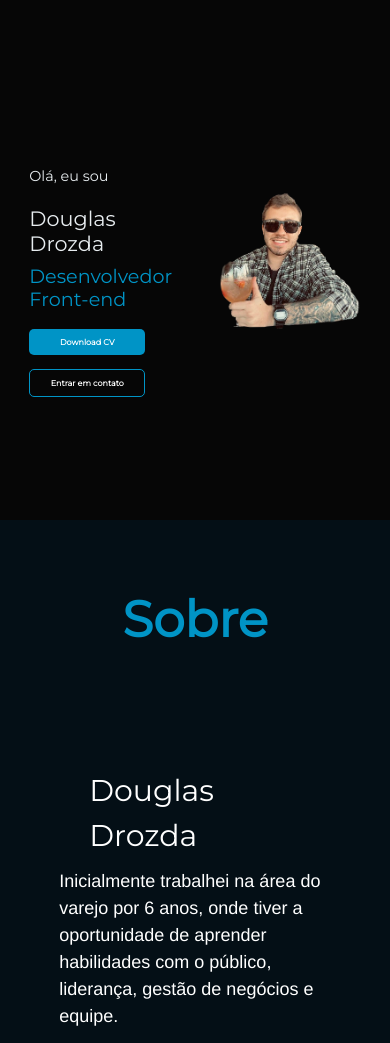
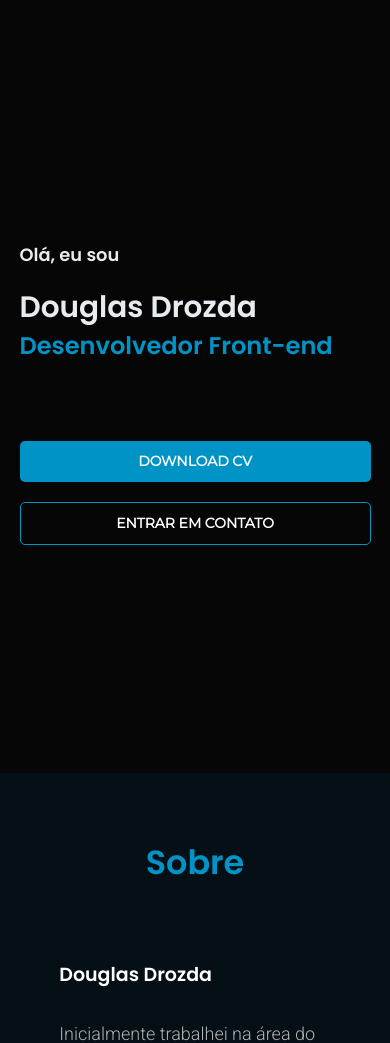
Before and after one commit to DouglasDrozda/douglas-drozda, a React app: page / in a window 390 px wide. Shown: the part 71-1114 px from the top of the page. Built offline with nearby package versions, Linux system fonts and the light colour scheme; a web font is replaced by a local one.

Commit message:
ajustando a responsivade e alterando fonts

```diff
--- a/public/index.html
+++ b/public/index.html
@@ -10,6 +10,7 @@
     <link rel="stylesheet" href="https://cdn.jsdelivr.net/npm/bootstrap@5.1.1/dist/css/bootstrap.min.css" integrity="sha384-F3w7mX95PdgyTmZZMECAngseQB83DfGTowi0iMjiWaeVhAn4FJkqJByhZMI3AhiU" crossorigin="anonymous" />
     <link href="https://fonts.googleapis.com/css2?family=Montserrat&display=swap" rel="stylesheet">
     <link href="https://fonts.googleapis.com/css2?family=Cantarell&display=swap" rel="stylesheet">
+    <link href="https://fonts.googleapis.com/css2?family=Poppins:wght@600&family=Roboto:wght@300&display=swap" rel="stylesheet">
     <script src="https://unpkg.com/scrollreveal@4.0.0/dist/scrollreveal.min.js"></script>
 
     <title>Douglas Drozda</title>
--- a/src/components/About.js
+++ b/src/components/About.js
@@ -5,20 +5,24 @@ import myphoto from '../images/myphoto.png';
 class About extends React.Component {
   render() {
     return (
-      <div id="about" className="about-container">
+      <section id="about" className="about-container">
         <div className="about-sub-container">
           <div className="about-tilte-contain">
             <h2 className="about">Sobre</h2>
           </div>
           <div className="description-contain">
-            <img src={ myphoto } alt="my-img" width="300px" />
+            <img src={ myphoto } alt="my-img" width="350px"/>
+            <div>
+              <p className="description-doug">Douglas Drozda</p>
               <p className="description">
-              <p className="description-doug">Douglas Drozda</p>
                 Inicialmente trabalhei na área do varejo por 6 anos, onde tiver a oportunidade de aprender habilidades com o público, liderança, gestão de negócios e equipe.
                 <br></br>
                 <br></br>
-                Sou apaixonado por tecnologia e desde o início de 2021 venho me aprimorando na área.
-                Atualmente sou formando em front-end e estou cursando Desenvolvimento Web na Trybe.
+                A tecnologia sempre me motivou, pois é algo que sempre estará em constante evolução e desde o início de 2021 venho me aprimorando na área.<br></br>
+                Atualmente sou formando em <b>Front-end</b> com conhecimentos em <b>HTML/CSS, React, JavaScript Redux, Context API e Jest</b>,
+
+                <br></br>
+                e estou cursando Desenvolvimento Web na Trybe.
                 <br></br>
                 <br></br>
                  A Trybe é uma escola de programação com  mais de 1500 horas de formação que aborda fundamentos de desenvolvimento web, Front-end, Back-end, ciência da computação, metodologias ágeis e habilidades comportamentais.
@@ -26,9 +30,10 @@ class About extends React.Component {
                 <br></br>
                 Sempre em busca de conhecimentos para crescer na área da tecnologia.
               </p>
+            </div>
           </div>
         </div>
-      </div>
+      </section>
     );
   }
 }
--- a/src/components/Apresentation.js
+++ b/src/components/Apresentation.js
@@ -1,15 +1,15 @@
 import React, { useEffect } from 'react';
 import '../styles/Apresentation.css';
-import me from '../images/me.png';
+import hello from '../images/hello.svg';
 import download from '../images/download.png';
 import animateScroll from '../functions/scrollReveal';
 import curriculoDouglasDrozda from '../images/curriculoDouglasDrozda.pdf';
 
 function Apresentation() {
 
- useEffect(() => {
-  animateScroll()
- },[]);
+  useEffect(() => {
+    animateScroll()
+  }, []);
 
   return (
     <section id="home" className="apresentation-container">
@@ -19,14 +19,14 @@ function Apresentation() {
           <h1 className="douglas">Douglas Drozda</h1>
           <h2 className="develop">Desenvolvedor Front-end</h2>
           <div className="contain-buttons">
-            <a href={curriculoDouglasDrozda} download className="download" rel="noreferrer">Download CV<img className="icon-download" src={download} alt="download" /></a>
-            <a href="https://api.whatsapp.com/send?phone=13997715719" target="_blank" rel="noreferrer">
-              <button type="button" className="enter-contact">Entrar em contato</button>
+            <a href={curriculoDouglasDrozda} download className="download" rel="noreferrer">DOWNLOAD CV<img className="icon-download" src={download} alt="download" /></a>
+            <a href="https://api.whatsapp.com/send?phone=13997715719" target="_blank" rel="noreferrer" className="enter-contact">
+              ENTRAR EM CONTATO
             </a>
           </div>
         </div>
         <div className="img-me">
-          <img src={me} alt="minha-foto" width="100%" />
+          <img src={hello} alt="minha-foto" width="100%" />
         </div>
       </div>
     </section>
--- a/src/styles/About.css
+++ b/src/styles/About.css
@@ -17,9 +17,8 @@
 }
 
 .about {
-  font-family: 'Montserrat', sans-serif;
-  font-weight: 800;
-  font-size: 50px;
+  font-family: 'Poppins', sans-serif;
+  font-size: calc(75% + 5.5vmin);
   color: #0094C6;
 }
 
@@ -35,9 +34,9 @@
 }
 
 .description-doug {
-  margin: 10px 30px;
-  font-size: 30px;
-  font-family: 'Montserrat', sans-serif;
+  margin: 0 30px;
+  font-size: calc(75% + 1.8vmin);
+  font-family: 'Poppins', sans-serif;
 }
 
 .description {
@@ -45,7 +44,9 @@
   width:  500px;
   line-height: 1.5;
   font-size: 18px;
-  font-family: "Helvetica Neue", "Helvetica";
+  color: #B2B2B2;
+  font-family: 'Roboto', sans-serif;
+  /* font-family: "Helvetica Neue", "Helvetica"; */
 }
 
 @media screen and ( min-width: 767px) and (max-width: 1023px) {
@@ -70,6 +71,11 @@
 }
 
 @media screen and ( max-width: 479px) {
+
+  .description {
+    width: 90%;
+  }
+
   .description-contain img {
     display: none;
   }
--- a/src/styles/Apresentation.css
+++ b/src/styles/Apresentation.css
@@ -16,41 +16,45 @@
 }
 
 .apresentation {
-  font-family: 'Montserrat', sans-serif;
-  line-height: 2;
+  font-family: 'Poppins', sans-serif;
+  /* line-height: 2; */
   width: 50%;
 }
 
 .hello {
   color: #E7ECEF;
-  font-size: 30px;
-  line-height: 3;
+  font-size: calc(75% + 1.5vmin);
+  line-height: 2;
 }
 
 .douglas {
   color: #E7ECEF;
-  font-size: 50px;
+  font-size: calc(75% + 4.5vmin);
 }
 
 .develop {
-  font-size: 40px;
+  font-size: calc(75% + 3.1vmin);
   color: #0094C6;
 }
 
 .contain-buttons {
+  width: 70%;
   display: flex;
   align-items: center;
 }
 
 .contain-buttons a {
+  padding: 10px;
   width: 100%;
+  font-size: calc(75% + 0.5vmin);
+  font-weight: 700;
 }
 
 .download {
   border-radius: 5px;
   border: none;
   background-color: #0094C6;
-  color: white;
+  color: #ffffff;
   font-family: 'Montserrat', sans-serif;
   font-size: 18px;
   font-weight: 700;
@@ -72,16 +76,17 @@
 }
 
 .enter-contact {
-  text-align: center;
-  text-decoration: none;
+  border-radius: 5px;
+  border: 1px solid #0094C6;
+  background-color: inherit;
   color: white;
-  background-color: #060606;
-  border-radius: 5px;
-  border: none;
-  border: 1px solid #0094C6;
   font-family: 'Montserrat', sans-serif;
   font-size: 18px;
   font-weight: 700;
+  text-decoration: none;
+  text-align: center;
+  margin: 0 10px;
+  width: 100%;
   padding: 5px;
 }
 
@@ -91,11 +96,11 @@
 }
 
 .img-me {
-  margin-top: 70px;
+  /* margin-top: 70px; */
   width: 50%;
 }
 
-@media screen and ( min-width: 617px) and (max-width: 1023px) {
+@media screen and (max-width: 1023px) {
   .apresentation-sub-container {
     margin-top: 40px;
   }
@@ -104,115 +109,60 @@
     margin-top: 50px;
   }
 
-  .hello {
-    font-size: 1rem;
-    line-height: 1;
-  }
-
-  .douglas {
-    font-size: 2rem;
-  }
-
-  .develop {
-    font-size: 1.2rem;
-  }
-
   .icon-download {
     display: none;
   }
 
-  .download {
-    margin: 0 5px;
-    font-size: 0.8rem;
+  .contain-buttons {
+    flex-direction: column;
   }
 
-  .enter-contact {
-    font-size: 0.8rem;
+  .contain-buttons a {
+    margin: 10px;
   }
+
 }
 
-@media screen  and ( min-width: 479px) and (max-width: 617px) {
-
+@media screen and (max-width: 685px) {
   .apresentation-sub-container {
-    margin-top: 40px;
+    width: 100%;
   }
 
   .apresentation {
-    margin-top: 50px;
+    width: 90%;
   }
 
-  .hello {
-    font-size: 0.9rem;
-    line-height: 1;
-  }
-
-  .douglas {
-    font-size: 1.5rem;
-  }
-
-  .develop {
-    font-size: 0.9rem;
-  }
-
-  .icon-download {
+  .img-me {
     display: none;
   }
 
-  .download {
-    margin: 0 5px;
-    font-size: 0.5rem;
-  }
-
-  .enter-contact {
-    font-size: 0.5rem;
-  }
 }
 
 @media screen and ( max-width: 479px) {
-
-  .apresentation-container {
-    height: 70vh;
-  }
-
   .apresentation-sub-container {
-    margin-top: 10px;
+    /* border: 1px solid red; */
+    flex-direction: column;
   }
 
   .apresentation {
-    margin-top: 100px
-  }
-
-  .hello {
-    font-size: 0.9rem;
-    line-height: 2;
-  }
-
-  .douglas {
-    font-size: 1.3rem;
-  }
-
-  .develop {
-    font-size: 1.2rem;
+    /* border: 1px solid red; */
+    flex-direction: column;
+    width: 90%;
   }
 
   .contain-buttons {
+    /* border: 1px solid red; */
     flex-direction: column;
-    align-items: center;
-    width: 70%;
+    width: 100%;
+    margin-top: 70px;
   }
 
-  .icon-download {
+  .contain-buttons a {
+    margin: 10px;
+  }
+
+  .img-me {
     display: none;
   }
 
-  .download {
-    margin: 10px 0;
-    font-size: 0.5rem;
-    width: 100%;
-  }
-
-  .enter-contact {
-    font-size: 0.5rem;
-    width: 100%;
-  }
 }
--- a/src/styles/Contact.css
+++ b/src/styles/Contact.css
@@ -22,9 +22,8 @@
 }
 
 .contact-title {
-  font-family: 'Montserrat', sans-serif;
-  font-weight: 800;
-  font-size: 50px;
+  font-family: 'Poppins', sans-serif;
+  font-size: calc(75% + 5.5vmin);
   color: #0094C6;
 }
 
@@ -87,7 +86,10 @@
   }
 
   .icons-contact-contain {
-    align-items: center;
     flex-direction: column;
   }
+
+  .whatsapp {
+    margin: 0;
+  }
 }
--- a/src/styles/Project.css
+++ b/src/styles/Project.css
@@ -22,9 +22,8 @@
 
 .project-title {
   margin-top: 50px;
-  font-family: 'Montserrat', sans-serif;
-  font-weight: 800;
-  font-size: 50px;
+  font-family: 'Poppins', sans-serif;
+  font-size: calc(75% + 5.5vmin);
   color: #0094C6;
 }
 
```
Also changed, not shown: src/images/aboutme.svg (added), src/images/hello.svg (added).
